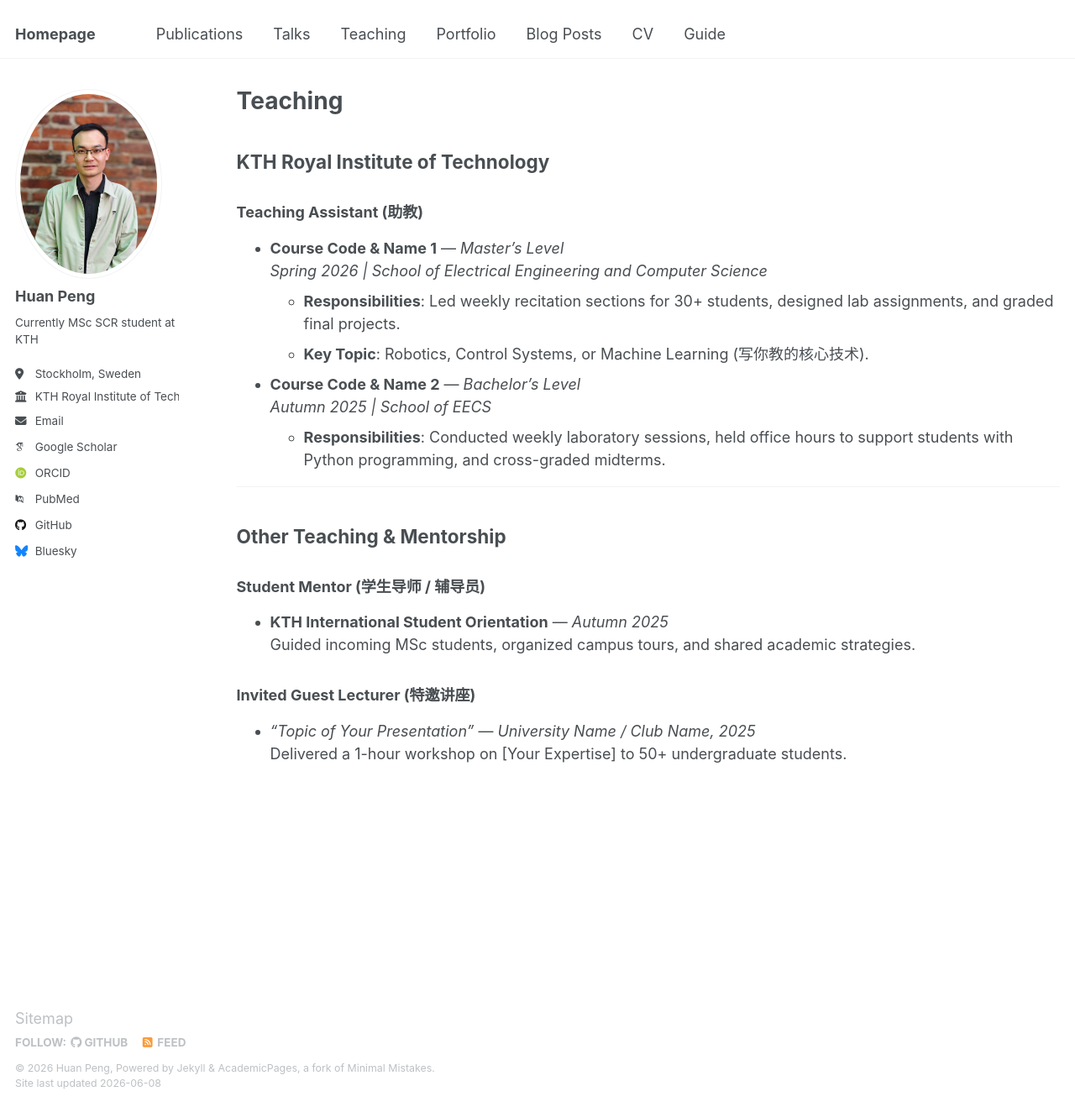
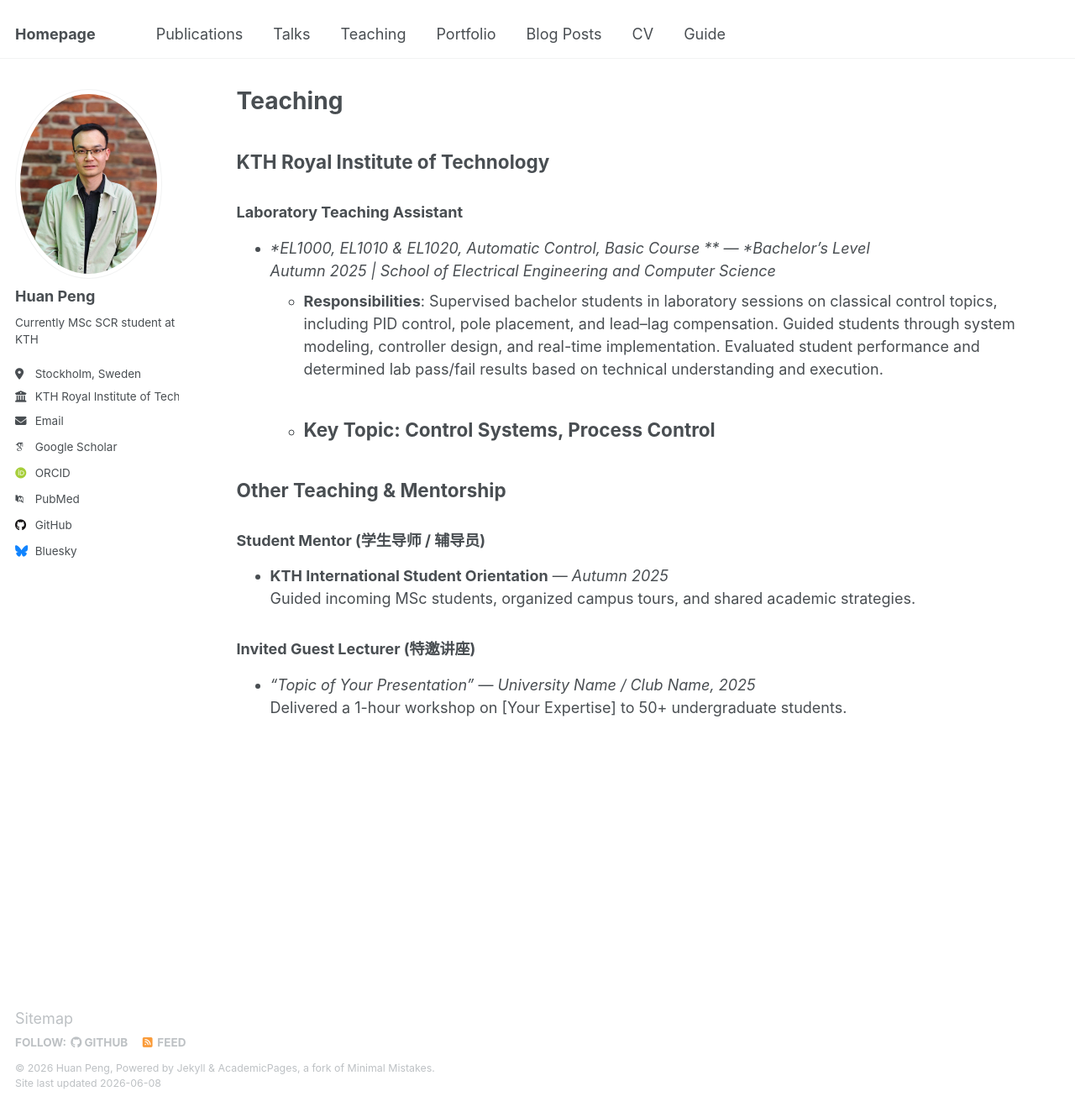
Before and after one commit to huanpen/huanpeng, a Jekyll site: the page built from _pages/teaching.md, in a window 1280 px wide and 1318 px high. Shown: the whole window at 84% size. Built offline with Jekyll 4.4.1, drawn with Linux system fonts in a browser that asks for light colours; some web fonts are replaced.

Commit message:
Update teaching.md
Signed-off-by: Huan Peng <huanp@kth.se>

```diff
--- a/_pages/teaching.md
+++ b/_pages/teaching.md
@@ -7,17 +7,12 @@ author_profile: true
 
 ## KTH Royal Institute of Technology
 
-### **Teaching Assistant (助教)**
+### **Laboratory Teaching Assistant**
 
-* **Course Code & Name 1** — *Master's Level* <br>
-  *Spring 2026 | School of Electrical Engineering and Computer Science*
-  * **Responsibilities**: Led weekly recitation sections for 30+ students, designed lab assignments, and graded final projects.
-  * **Key Topic**: Robotics, Control Systems, or Machine Learning (写你教的核心技术).
-
-* **Course Code & Name 2** — *Bachelor's Level* <br>
-  *Autumn 2025 | School of EECS*
-  * **Responsibilities**: Conducted weekly laboratory sessions, held office hours to support students with Python programming, and cross-graded midterms.
-
+* **EL1000, EL1010 & EL1020, Automatic Control, Basic Course ** — *Bachelor's Level* <br>
+  *Autumn 2025 | School of Electrical Engineering and Computer Science*
+  * **Responsibilities**: Supervised bachelor students in laboratory sessions on classical control topics, including PID control, pole placement, and lead--lag compensation. Guided students through system modeling, controller design, and real-time implementation. Evaluated student performance and determined lab pass/fail results based on technical understanding and execution.
+  * **Key Topic**: Control Systems, Process Control
 ---
 
 ## Other Teaching & Mentorship
```
